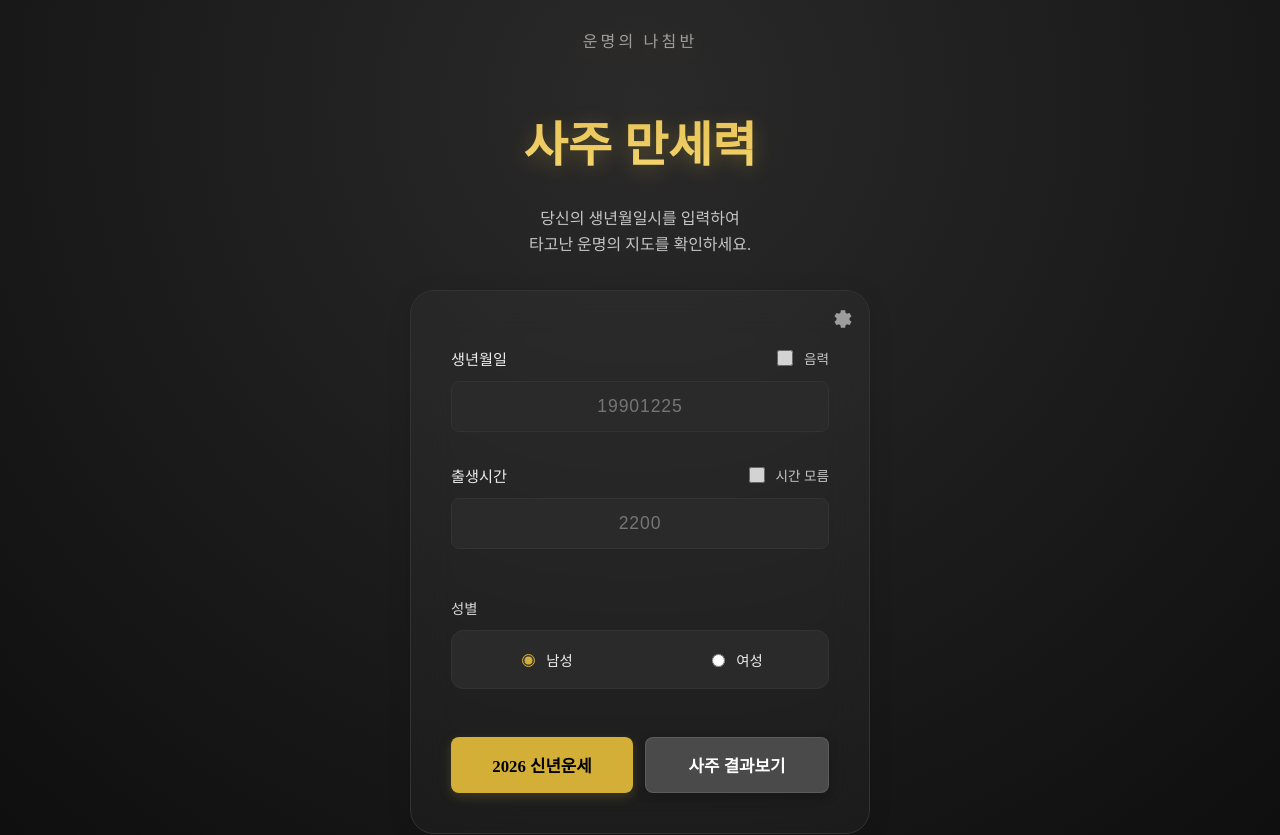
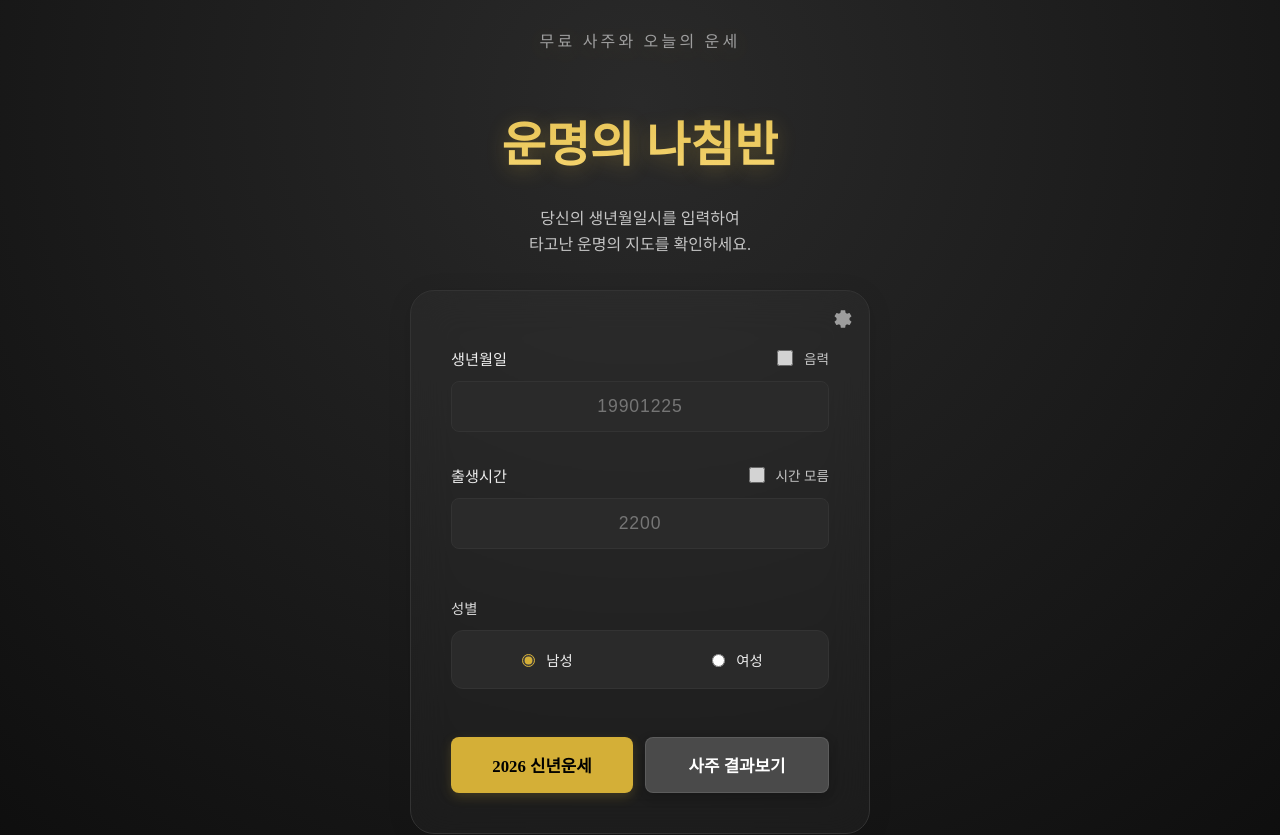
Before and after one commit to jadenspace/saju, a Next.js app: page / in a window 1280 px wide. Shown: the top 835 px of the page. Built offline with nearby package versions, Linux system fonts and the light colour scheme; no server answers.

Commit message:
feat: 메타데이터 업데이트 및 시맨틱 태그 개선

```diff
--- a/src/app/fortune/page.tsx
+++ b/src/app/fortune/page.tsx
@@ -1,6 +1,12 @@
 import { FortunePage } from '@/views/fortune/ui/Page';
 import { Loading } from '@/shared/ui/Loading';
 import { Suspense } from 'react';
+import type { Metadata } from 'next';
+
+export const metadata: Metadata = {
+    title: "2026 신년운세 | 병오년 운세 분석 - 운명의 나침반",
+    description: "2026년 병오년(붉은 말의 해)의 운세를 무료로 확인하세요. 생년월일을 통한 정밀 분석으로 당신의 한 해를 미리 준비할 수 있도록 도와드립니다.",
+};
 
 export default function Page() {
     return (
--- a/src/app/layout.tsx
+++ b/src/app/layout.tsx
@@ -16,8 +16,8 @@ const geistMono = Geist_Mono({
 });
 
 export const metadata: Metadata = {
-  title: "운명의 나침반 - 사주 만세력",
-  description: "당신의 운명을 확인하세요.",
+  title: "무료 사주 운세 추천 | 2026 신년운세, 오늘의 운세, 만세력 - 운명의 나침반",
+  description: "정확한 명리학 분석으로 무료 사주와 운세를 확인하세요. 2026년 병오년 신년운세, 오늘의 운세, 전문적인 만세력 분석을 통해 당신의 인생 지도를 그려드립니다.",
 };
 
 export default function RootLayout({
--- a/src/app/result/page.tsx
+++ b/src/app/result/page.tsx
@@ -1,6 +1,12 @@
 import { ResultPage } from '@/views/result/ui/Page';
 import { Loading } from '@/shared/ui/Loading';
 import { Suspense } from 'react';
+import type { Metadata } from 'next';
+
+export const metadata: Metadata = {
+  title: "무료 사주 풀이 및 만세력 분석 - 운명의 나침반",
+  description: "전통 명리학 기반의 심층 사주 풀이와 정확한 만세력 결과를 확인하세요. 12운성, 12신살, 공망 분석 등 상세한 운명을 분석해드립니다.",
+};
 
 export default function Page() {
   return (
--- a/src/views/home/ui/Page.tsx
+++ b/src/views/home/ui/Page.tsx
@@ -7,9 +7,9 @@ export const HomePage = () => {
     <main className={styles.main}>
       <div className={styles.content}>
         <h1 className={styles.title}>
-          <span className={styles.subtitle}>운명의 나침반</span>
+          <span className={styles.subtitle}>무료 사주와 오늘의 운세</span>
           <br />
-          사주 만세력
+          운명의 나침반
         </h1>
         <p className={styles.description}>
           당신의 생년월일시를 입력하여<br />
```
